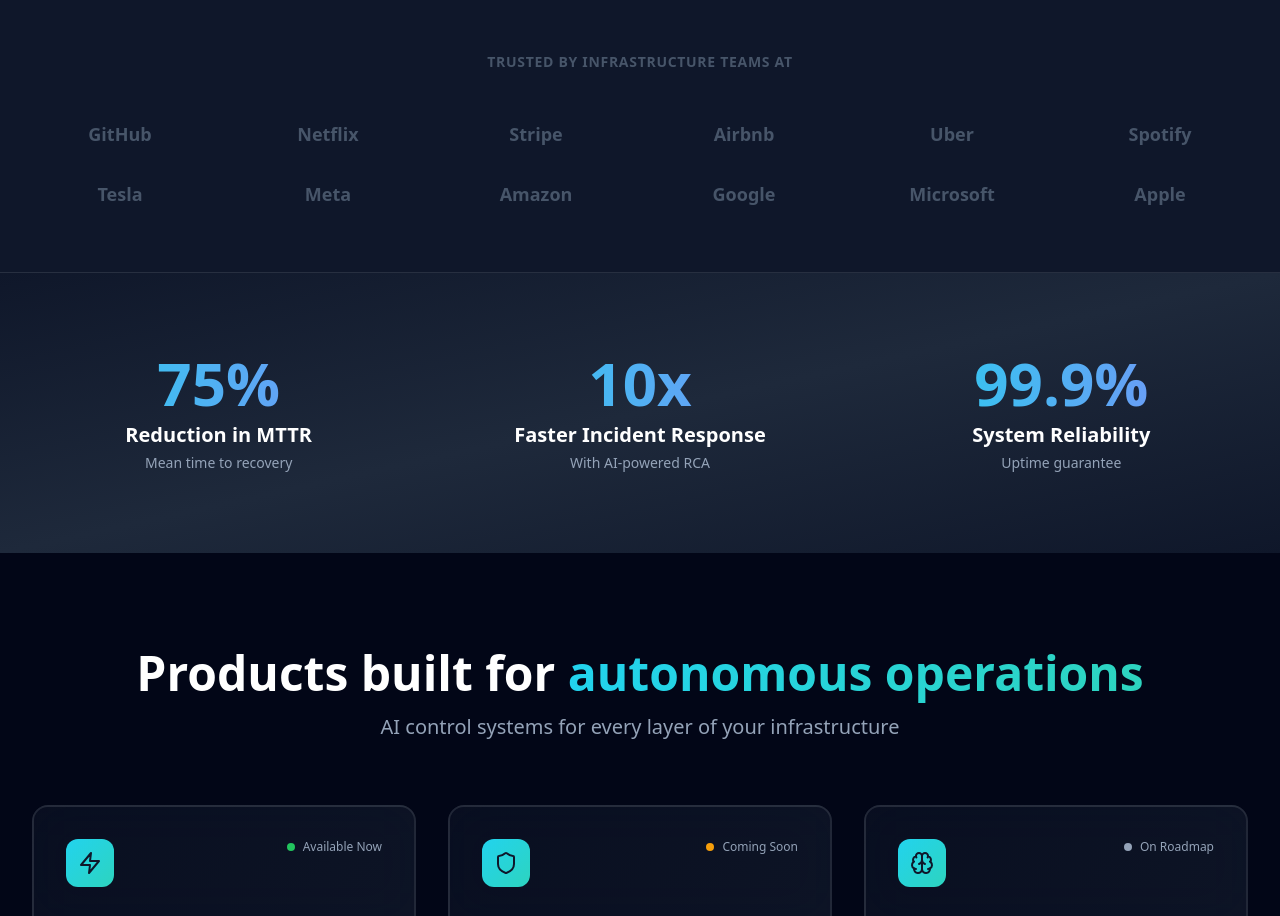
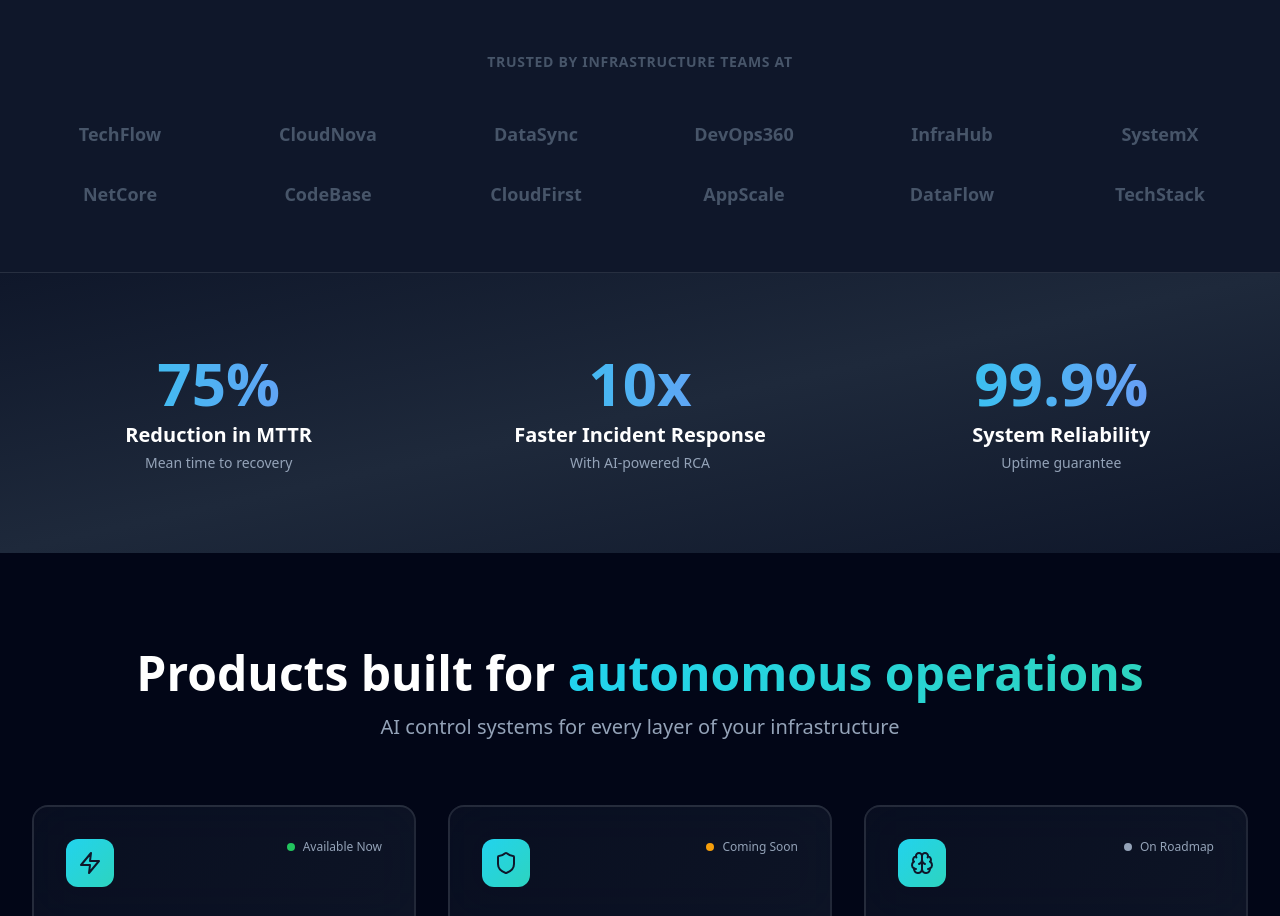
Before and after one commit to kontrolity/kontrolity.com, a Next.js app: page / in a window 1280 px wide. Shown: the part 2600-3516 px from the top of the page. Built offline with nearby package versions, Linux system fonts and the light colour scheme.

Commit message:
Update customer logos with more realistic company names

```diff
--- a/src/components/landing/CustomersSection.js
+++ b/src/components/landing/CustomersSection.js
@@ -7,8 +7,8 @@
   const isInView = useInView(ref, { once: true });
 
   const customers = [
-    'GitHub', 'Netflix', 'Stripe', 'Airbnb', 'Uber', 'Spotify',
-    'Tesla', 'Meta', 'Amazon', 'Google', 'Microsoft', 'Apple'
+    'TechFlow', 'CloudNova', 'DataSync', 'DevOps360', 'InfraHub', 'SystemX',
+    'NetCore', 'CodeBase', 'CloudFirst', 'AppScale', 'DataFlow', 'TechStack'
   ];
 
   return (
```
